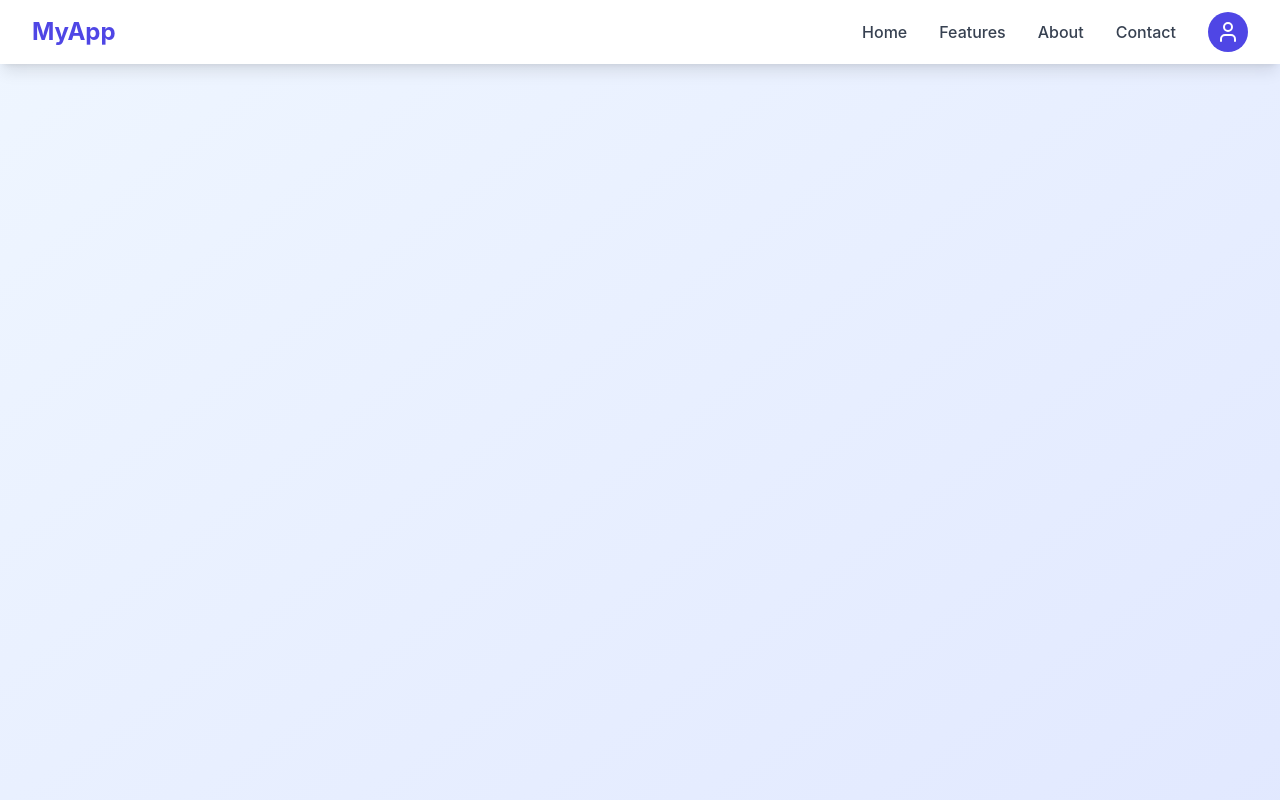
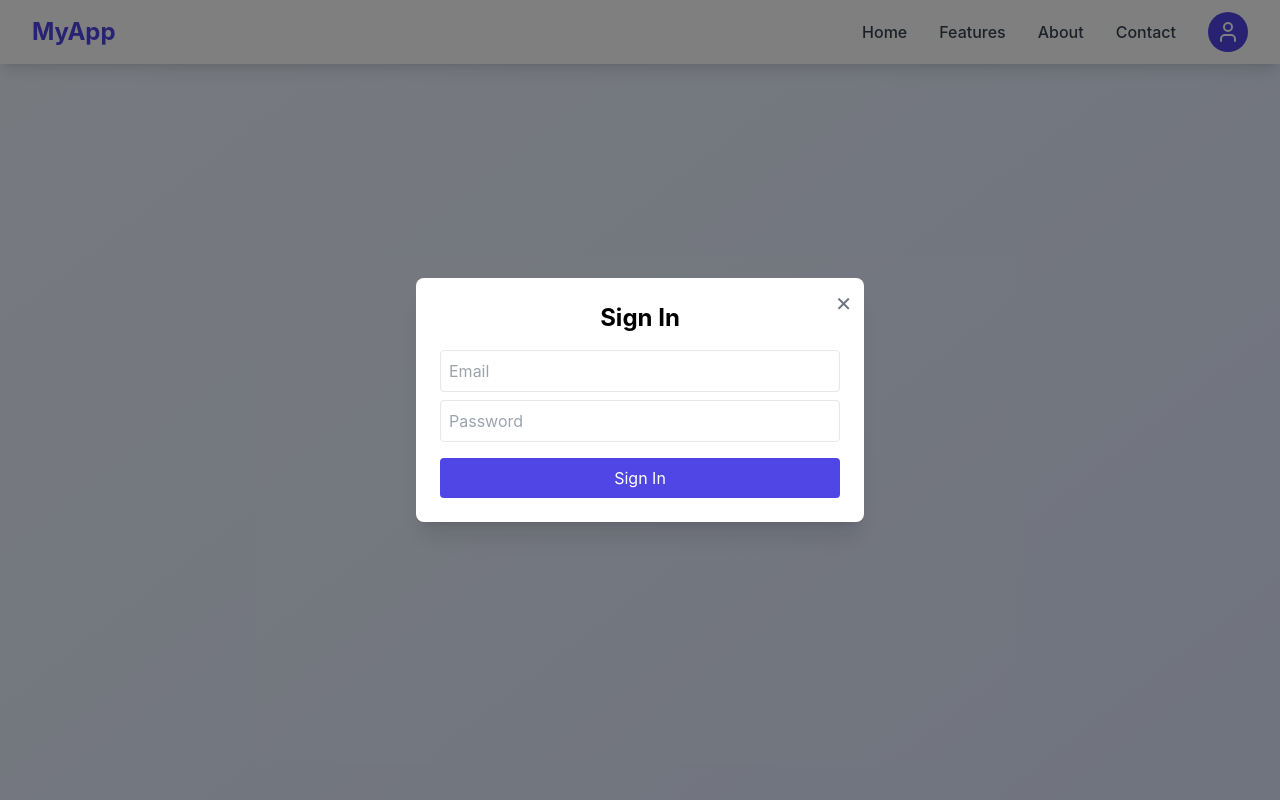
Before and after one commit to Ramakrishna515/practice_project, a React (Create React App) app: page /signin in a window 1280 px wide. Shown: the top 800 px of the page. Built offline with nearby package versions, Linux system fonts and the light colour scheme.

Commit message:
sinin page add

```diff
--- a/package.json
+++ b/package.json
@@ -33,7 +33,9 @@
   "dependencies": {
     "@emotion/react": "^11.14.0",
     "@emotion/styled": "^11.14.1",
+    "@mui/icons-material": "^7.3.5",
     "@mui/material": "^7.3.5",
+    "@toolpad/core": "^0.16.0",
     "autoprefixer": "^10.4.21",
     "axios": "^1.13.2",
     "cors": "^2.8.5",
--- a/src/App.js
+++ b/src/App.js
@@ -1,6 +1,7 @@
 import { Routes, Route, useLocation } from "react-router-dom";
 import LandingPage from "./components/LandingPage";
 import Sinup from "./components/Sinup";
+import Sinin from "./components/Sinin";
 
 export default function App() {
   const location = useLocation();
@@ -9,8 +10,10 @@ export default function App() {
   return (
     <>
       <LandingPage />
+      {/* <Sinin /> */}
       <Routes location={state.backgroundLocation || location}>
         <Route path="/signup" element={<Sinup />} />
+        <Route path="/signin" element={<Sinin />} />
       </Routes>
     </>
   );
--- a/src/components/LandingPage.js
+++ b/src/components/LandingPage.js
@@ -140,8 +140,8 @@ const LandingPage = () => {
                 <div className="border-t pt-2">
                   <Link
                     to="/signin"
-                    onClick={closeAllMenus}
-                    className="block px-4 py-2 text-indigo-600 font-medium hover:bg-indigo-50 rounded"
+                    state={{ backgroundLocation: location }}
+                    className="block px-4 py-2 text-gray-700 hover:bg-indigo-50 hover:text-indigo-600 transition"
                   >
                     Sign In
                   </Link>
--- /dev/null
+++ b/src/components/Sinin.jsx
@@ -0,0 +1,118 @@
+import { useState } from "react";
+import { useNavigate } from "react-router-dom";
+import axios from "axios";
+
+export default function Sinin() {
+  const navigate = useNavigate();
+  const [form, setForm] = useState({ email: "", password: "" });
+  const [message, setMessage] = useState("");
+  const [status, setStatus] = useState("idle"); // "idle" | "loading" | "success" | "error"
+  const [loading, setLoading] = useState(false);
+
+  const closeModal = () => navigate(-1);
+
+  const handleChange = (e) => setForm({ ...form, [e.target.name]: e.target.value });
+
+  const handleSubmit = async (e) => {
+    e.preventDefault();
+
+    if (!form.email || !form.password) {
+      setStatus("error");
+      setMessage("Please enter both email and password");
+      return;
+    }
+
+    setLoading(true);
+    setStatus("loading");
+    setMessage("");
+
+    try {
+      const { data } = await axios.post(`http://localhost:5001/api/signin`, form);
+
+      // Adjust success detection based on your backend response
+      const success = !!data?.token || !!data?.user || /success|ok|logged/i.test(data?.message || "");
+
+      if (success) {
+        setStatus("success");
+        setMessage(data?.message || "Signed in successfully");
+
+        // Example: save token (uncomment if backend returns token)
+        // localStorage.setItem("token", data.token);
+
+        setTimeout(() => navigate("/"), 800); // close modal and go home
+      } else {
+        setStatus("error");
+        setMessage(data?.message || "Sign-in failed");
+      }
+    } catch (err) {
+      setStatus("error");
+      setMessage(err.response?.data?.message || "Sign-in failed");
+    } finally {
+      setLoading(false);
+    }
+  };
+
+  return (
+    <div
+      className="fixed inset-0 bg-black bg-opacity-50 flex justify-center items-center z-50"
+      onClick={closeModal}
+    >
+      <div
+        className="bg-white p-6 shadow-xl rounded-lg w-full max-w-md relative"
+        onClick={(e) => e.stopPropagation()}
+      >
+        <button
+          onClick={closeModal}
+          className="absolute right-3 top-3 text-gray-500 hover:text-black text-xl"
+          type="button"
+        >
+          ✕
+        </button>
+
+        <h2 className="text-2xl font-bold mb-4 text-center">Sign In</h2>
+
+        <form onSubmit={handleSubmit} noValidate>
+          <input
+            className="w-full border p-2 mb-2 rounded"
+            name="email"
+            placeholder="Email"
+            type="email"
+            value={form.email}
+            onChange={handleChange}
+            required
+            autoComplete="email"
+          />
+
+          <input
+            className="w-full border p-2 mb-4 rounded"
+            name="password"
+            placeholder="Password"
+            type="password"
+            value={form.password}
+            onChange={handleChange}
+            required
+            autoComplete="current-password"
+          />
+
+          <button
+            className="bg-indigo-600 text-white w-full py-2 rounded hover:bg-indigo-700 disabled:bg-indigo-400"
+            type="submit"
+            disabled={loading}
+          >
+            {loading ? "Signing In..." : "Sign In"}
+          </button>
+
+          {message && (
+            <p
+              className={`text-center mt-3 text-sm ${
+                status === "success" ? "text-green-600" : "text-red-600"
+              }`}
+            >
+              {message}
+            </p>
+          )}
+        </form>
+      </div>
+    </div>
+  );
+}
```
Also changed, not shown: 2 other files (tests, documents, lock files or other folders).
